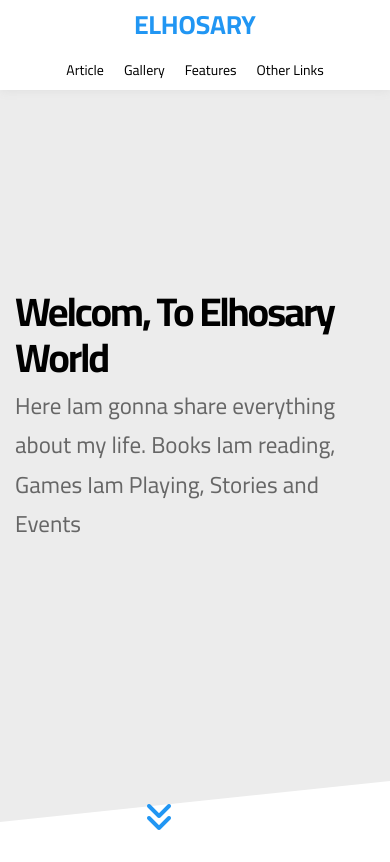
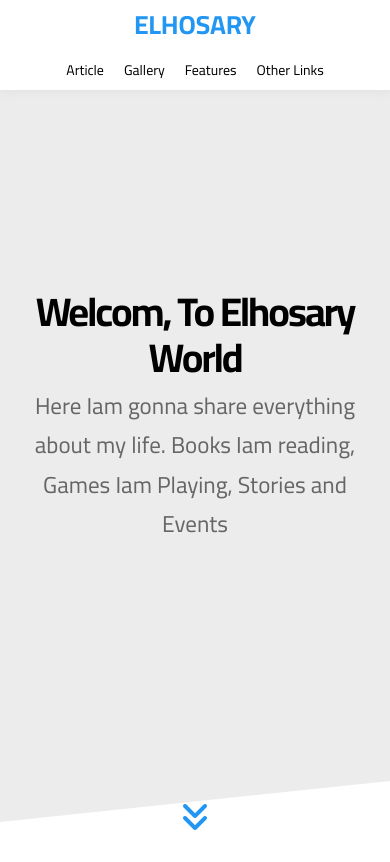
Before and after one commit to kallodaelmohandes/HTML-AND-CSS-Template-Three, a plain HTML site: page index.html in a window 390 px wide. Drawn offline with Linux system fonts and the light colour scheme.

Commit message:
Upload the folders

```diff
--- a/CSS/elhosary.css
+++ b/CSS/elhosary.css
@@ -187,6 +187,12 @@ ul {
     flex: 1;
 }
 
+@media(max-width:991px) {
+    .landing .text {
+        text-align: center;
+    }
+}
+
 .landing .text h1 {
     font-size: 40px;
     margin: 0;
@@ -199,6 +205,12 @@ ul {
     margin: 5px 0 0;
     color: #666;
     max-width: 500px;
+}
+
+@media(max-width:991px) {
+    .landing .text p {
+        margin: 10ox auto;
+    }
 }
 
 .landing .container .image img {
@@ -217,7 +229,7 @@ ul {
     position: absolute;
     bottom: 30px;
     left: 50%;
-    transform: translateX(-50px);
+    transform: translateX(-50%);
     transition: var(--main-transition);
     -webkit-transition: var(--main-transition);
     -moz-transition: var(--main-transition);
```
